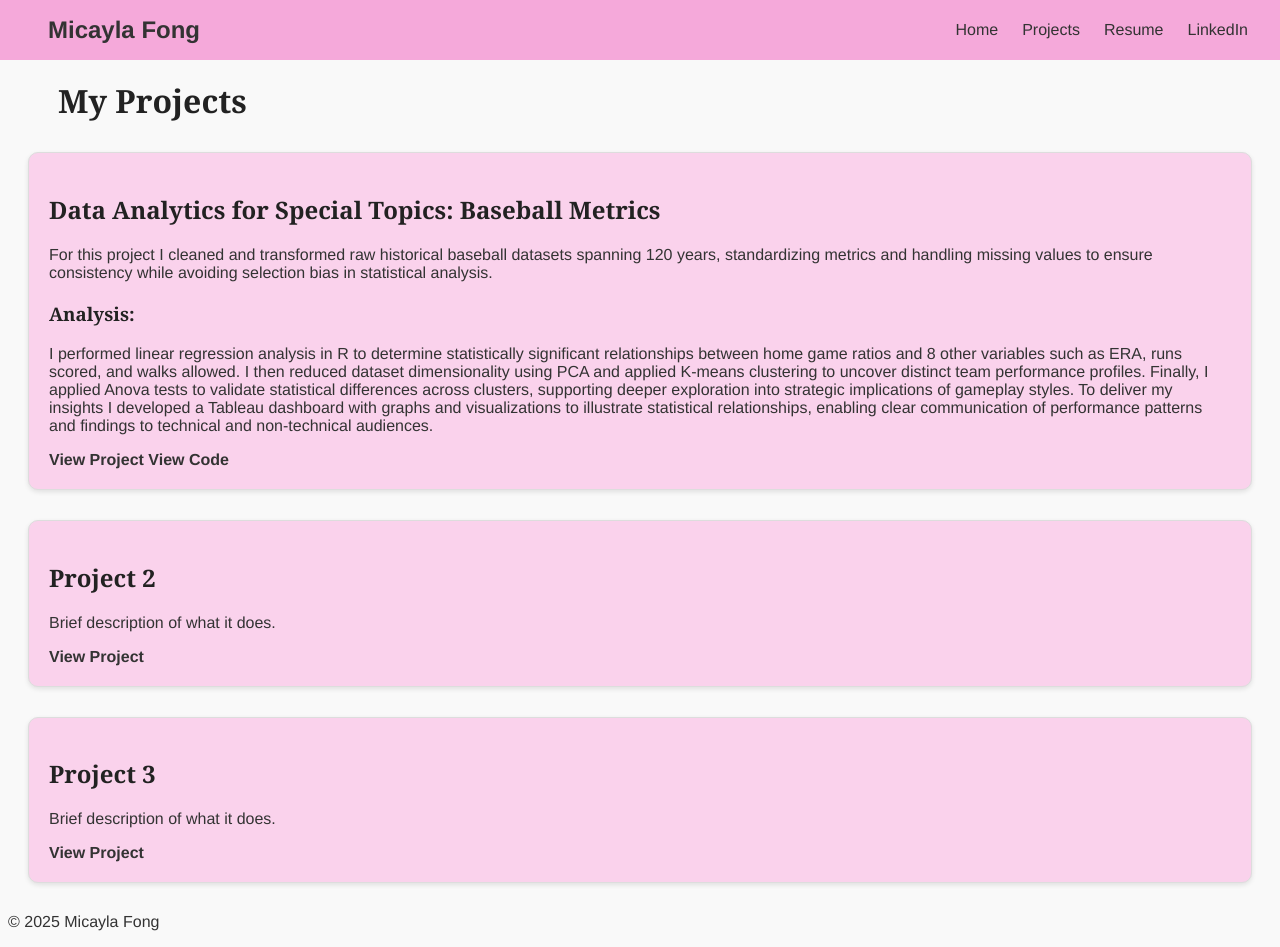
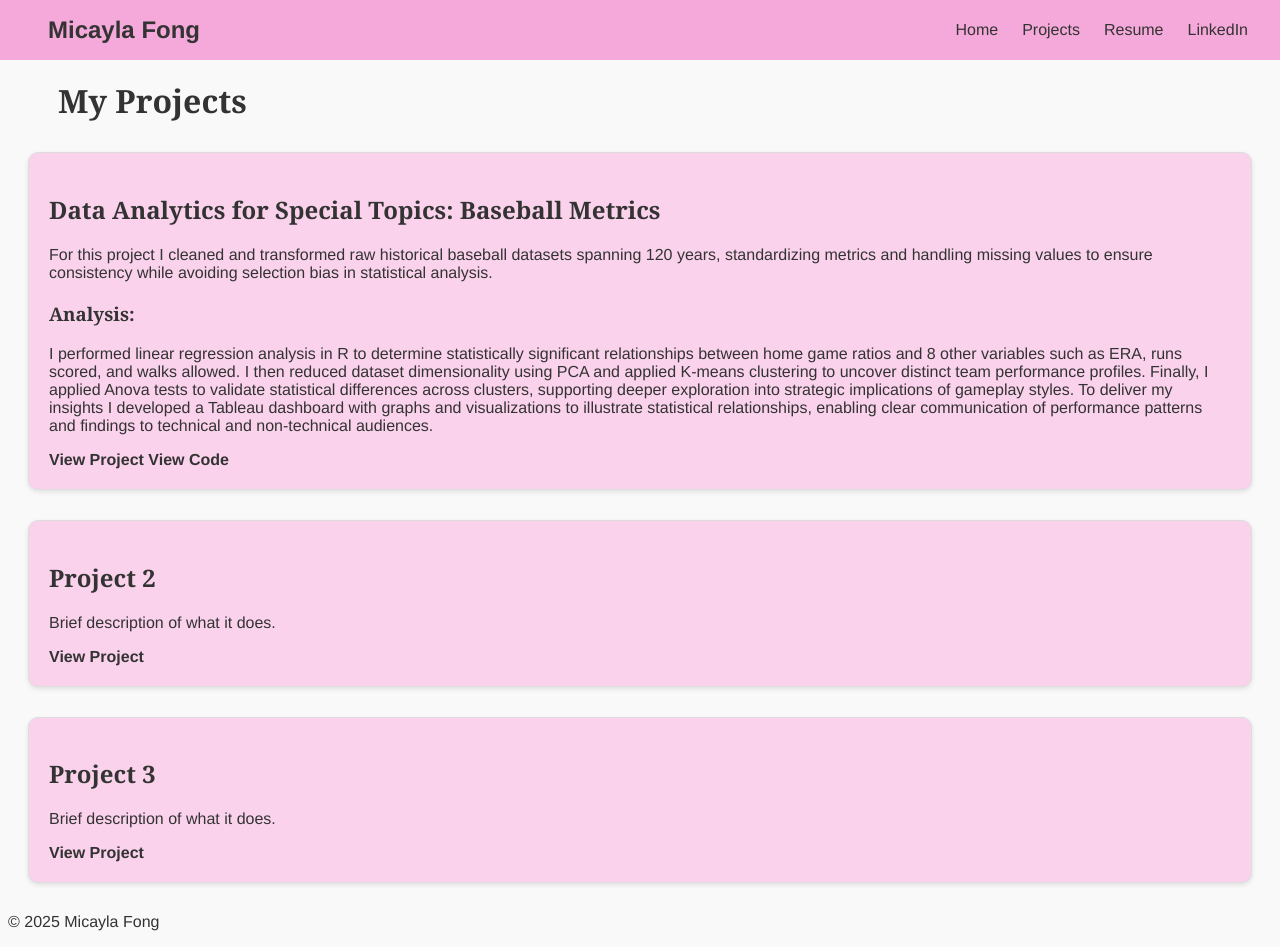
Before and after one commit to mdfong35/mdfong35.github.io, a Jekyll site: the page built from projects.md, in a window 1280 px wide and 947 px high. Built offline with Jekyll 4.4.1, drawn with Linux system fonts in a browser that asks for light colours.

Commit message:
Update style.css

```diff
--- a/assets/style.css
+++ b/assets/style.css
@@ -63,7 +63,7 @@ h1 {
 
 h1, h2, h3 {
     font-family: 'Georgia', serif;
-    color: #222222;
+    color: #333333;
 }
 
 
```
